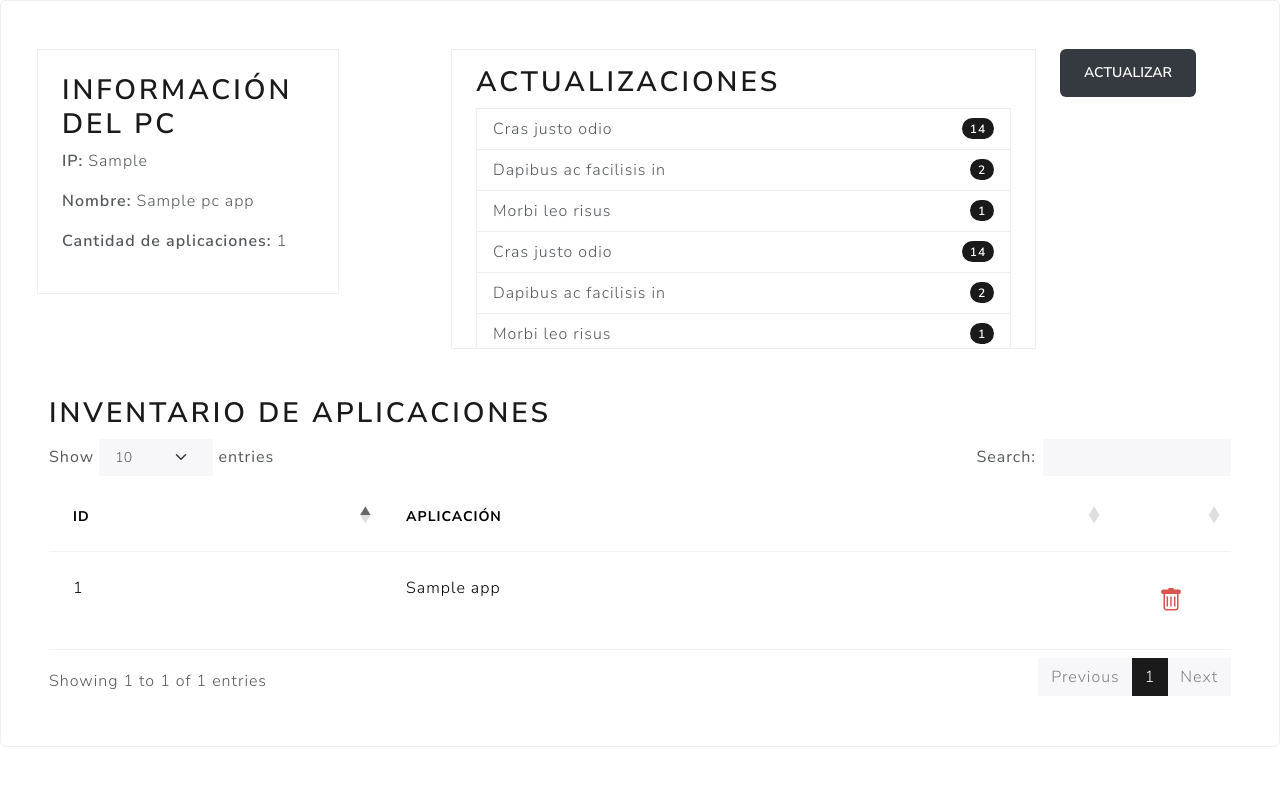
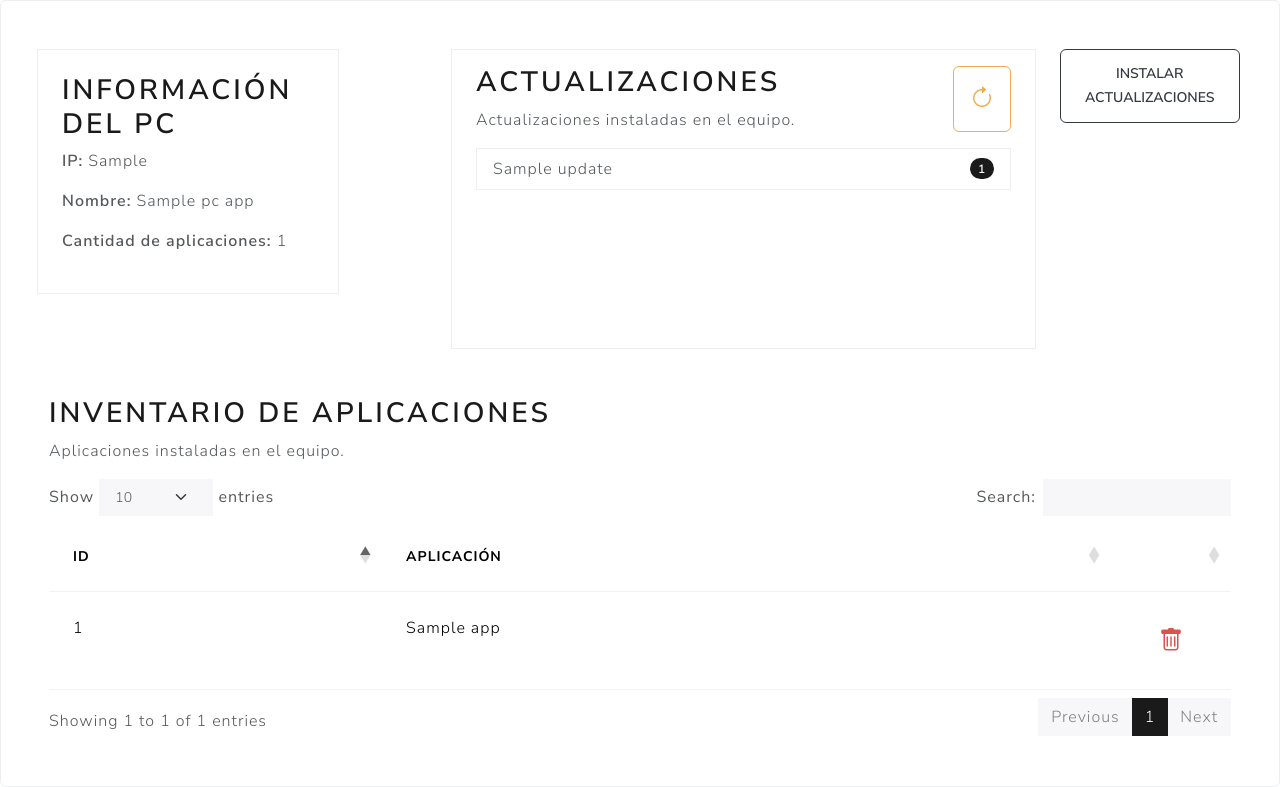
Before and after one commit to cjgutierrez44/fundacionmichin-gestion-equipos-ui, a Flask app: template templates/script_pages/app_inventory.html in a window 1280 px wide. Shown: the part 82-869 px from the top of the page. Before the commit the page ends 829 px from the top, so only its background shows below. Run offline with Flask 2, Linux system fonts and the light colour scheme; the template is opened without the code that fills it: most values are stand-ins (such as "Sample title", 1, 10 or a date in 2020); some libraries are stand-ins or nearby versions.

Commit message:
all functions included in ui

```diff
--- a/static/js/functions-controller.js
+++ b/static/js/functions-controller.js
@@ -1,30 +1,36 @@
-const TEMPS_CLEANING_BTN = document.getElementById('temps_cleaning_btn');
-const UPDATES_INSTALLER_BTN = document.getElementById('updates_installer_btn');
-
-TEMPS_CLEANING_BTN.addEventListener('click', function(e){
-	execBackFunction(e, functions.TEMPS_CLEANING, 'Limpiando temporales');
-});
-
-UPDATES_INSTALLER_BTN.addEventListener('click', function(e){
-	execBackFunction(e, functions.UPDATES_INSTALLER, 'Instalando actualizaciones');
-});
-
-functions = {
+let functions = {
 	'TEMPS_CLEANING': '/temps_cleaning',
-	'UPDATES_INSTALLER': '/updates_installer'
+	'UPDATES_INSTALLER': '/updates_installer',
+	'UPDATE_PC': '/updates_installer/',
+	'LOAD_UPDATES': '/updates_inventory/re_scan',
+	'UNINSTALL_APP': '/app_uninstaller',
+	'SITE_BLOCKER': '/site_blocker'
 }
 
-function execBackFunction(e, url, btnText){
-	const ORIGINAL_TEXT = e.target.innerText
-	setLoaderOnButton(e.target, btnText);
-	fetch(url).then(response => {
-		return response.json();
-	})
-	.then(data => {
-		mostrarToast(data['status_code'], data['response']);
-	}).finally(()=>{
-		resetButtonText(e.target, ORIGINAL_TEXT);
-	});
+function setHostUpdate(host){
+	functions.UPDATE_PC = "/updates_installer/pc/" + host;
+}
+
+function setAppUninstall(host, appId){
+	functions.UNINSTALL_APP = "/app_uninstaller/host/" + host + "/app_id/" + appId;
+}
+
+async function execBackFunction(e, url, btnText) {
+    const ORIGINAL_TEXT = e.target.innerHTML;
+    if(e.target.tagName == 'I'){
+    	setLoaderOnButton(e.target.parentElement, btnText);
+    }else {
+    	setLoaderOnButton(e.target, btnText);
+    }
+    try {
+        const response = await fetch(url);
+        const data = await response.json();
+        mostrarToast(data['status_code'], data['response']);
+    } catch (error) {
+        console.error('Error:', error);
+    } finally {
+        resetButtonText(e.target, ORIGINAL_TEXT);
+    }
 }
 
 function setLoaderOnButton(button, text){
@@ -33,7 +39,7 @@ function setLoaderOnButton(button, text){
 }
 
 function resetButtonText(button, text){
-	button.innerText = text;
+	button.innerHTML = text;
 	button.disabled = false;
 }
 
@@ -41,9 +47,7 @@ function resetButtonText(button, text){
 function mostrarToast(type, text) {
 	var toast = document.getElementById('miToast');
 	toast.innerHTML = text;
-	toast.classList.remove('alert-success');
-	toast.classList.remove('alert-danger');
-	toast.classList.remove('alert-info');
+	toast.classList.remove('alert-success', 'alert-danger', 'alert-info');
 	toast.classList.add('show');
 	if (type == 200) {
 		toast.classList.add('alert-success');
@@ -52,8 +56,10 @@ function mostrarToast(type, text) {
 	}else{
 		toast.classList.add('alert-info');
 	}
-
 	setTimeout(function() {
 		toast.classList.remove('show');
 	}, 2500);
 }
+
+
+export {setHostUpdate, setAppUninstall, functions, execBackFunction};
--- /dev/null
+++ b/static/js/pc-info-functions.js
@@ -0,0 +1,27 @@
+import {setHostUpdate, setAppUninstall, functions, execBackFunction} from './functions-controller.js';
+
+const UPDATE_PC_BTN = document.getElementById('update_pc_btn');
+const LOAD_UPDATES_BTN = document.getElementById('load_updates_btn');
+const UNINSTALL_APPS_BTNS = document.getElementsByClassName('uninstall-app-btn');
+
+UPDATE_PC_BTN.addEventListener('click', async function (e) {
+    setHostUpdate(e.target.classList[0]);
+    await execBackFunction(e, functions.UPDATE_PC, 'Actualizando equipo');
+});
+
+LOAD_UPDATES_BTN.addEventListener('click', async function (e) {
+    await execBackFunction(e, functions.LOAD_UPDATES, '');
+    window.location.reload();
+});
+
+
+Array.from(UNINSTALL_APPS_BTNS).forEach(btn =>{
+	btn.addEventListener('click', async function(e) {
+			if(e.target.tagName == 'I'){
+				setAppUninstall(e.target.parentElement.classList[1], e.target.parentElement.classList[2].replace('{', '').replace('}', ''));
+			}else {
+				setAppUninstall(e.target.classList[1], e.target.classList[2].replace('{', '').replace('}', ''));
+			}
+			await execBackFunction(e, functions.UNINSTALL_APP, '');
+		});
+});
--- a/templates/base.html
+++ b/templates/base.html
@@ -48,8 +48,8 @@
    <div class="container-fluid px-md-4 py-md-3 border rounded">
       {% block content %}{% endblock %}
    </div>
-   <script type="text/javascript" src="{{ url_for('static', filename='js/functions-controller.js') }}"></script>
-
+   <script type="module" src="{{ url_for('static', filename='js/functions-controller.js') }}"></script>
+   {% block scripts %}{% endblock %}
 
 <script src="https://code.jquery.com/jquery-3.3.1.slim.min.js"></script>
 <script type="text/javascript" charset="utf8" src="https://cdn.datatables.net/1.10.19/js/jquery.dataTables.min.js"></script>
@@ -58,7 +58,7 @@
 
 <script>
   $(document).ready(function() {
-    $('#miTabla').DataTable();  // Asigna DataTable a la tabla con el id 'miTabla'
+    $('#miTabla').DataTable();
   });
 </script>
 
--- a/templates/components/hosts_table.html
+++ b/templates/components/hosts_table.html
@@ -11,7 +11,7 @@
 		<tr>
 			<td>PC - {{host.name}}</td>
 			<td>{{host.ip}}</td>
-			<td class="min-width-column"><a class="btn rounded fs-3 text-info" href="{{url_for('app_inventory.index', ip=host.ip)}}"><i class="bi bi-caret-right"></i></a></td>
+			<td class="min-width-column"><a class="btn btn-outline-dark border-0 rounded fs-3" href="{{url_for('app_inventory.index', ip=host.ip)}}"><i class="bi bi-eye"></i></a></td>
 		</tr>
 		{% endfor %}
 	</tbody>
--- a/templates/components/menu_functions.html
+++ b/templates/components/menu_functions.html
@@ -1,4 +1,3 @@
 <button class="btn rounded border-1 btn-outline-dark p-4 my-2" id="temps_cleaning_btn">Limpieza de temporales</button>
 <button class="btn rounded border-1 btn-outline-dark p-4 my-2" id="updates_installer_btn">Instalar actualizaciones</button>
-<a class="btn rounded border-1 btn-outline-dark p-4 my-2" href="{{url_for('index')}}" >Bloqueador de sitios</a>
-<a class="btn rounded border-1 btn-outline-dark p-4 my-2" href="{{url_for('host_inventory.index')}}" >Inventario de equipos</a>
+<button class="btn rounded border-1 btn-outline-dark p-4 my-2" id="sites_blocker_btn">Bloqueador de sitios</button>
--- a/templates/script_pages/app_inventory.html
+++ b/templates/script_pages/app_inventory.html
@@ -12,54 +12,37 @@
 	<div class="col-md-8 d-flex max-height">
 
 		<div class="col-md-9 px-md-4 my-2 border height-100 overflow-auto">
-			<h2 class="mt-3">Actualizaciones</h2>
+			<div class="d-flex flex-row justify-content-between">
+			<div>
+				<h2 class="mt-3">Actualizaciones</h2>
+				<p>Actualizaciones instaladas en el equipo.</p>
+			</div>
+			<button id="load_updates_btn" class="btn btn-outline-warning btn-sm border-1  fs-3 rounded my-3"><i class="bi bi-arrow-clockwise"></i></button>
+			</div>
 			<ul class="list-group">
+				{% if pc_updates.updates is not defined or pc_updates.updates is none %}
+				<p>No hay actualizaciones instaladas</p>
+				{% else %}
+				{% for update in pc_updates.updates %}
+
 				<li class="list-group-item d-flex justify-content-between align-items-center">
-					Cras justo odio
-					<span class="badge bg-primary rounded-pill">14</span>
+					{{update.Name}}
+					<span class="badge bg-primary rounded-pill">{{update.Size}}</span>
 				</li>
-				<li class="list-group-item d-flex justify-content-between align-items-center">
-					Dapibus ac facilisis in
-					<span class="badge bg-primary rounded-pill">2</span>
-				</li>
-				<li class="list-group-item d-flex justify-content-between align-items-center">
-					Morbi leo risus
-					<span class="badge bg-primary rounded-pill">1</span>
-				</li>
-				<li class="list-group-item d-flex justify-content-between align-items-center">
-					Cras justo odio
-					<span class="badge bg-primary rounded-pill">14</span>
-				</li>
-				<li class="list-group-item d-flex justify-content-between align-items-center">
-					Dapibus ac facilisis in
-					<span class="badge bg-primary rounded-pill">2</span>
-				</li>
-				<li class="list-group-item d-flex justify-content-between align-items-center">
-					Morbi leo risus
-					<span class="badge bg-primary rounded-pill">1</span>
-				</li>
-				<li class="list-group-item d-flex justify-content-between align-items-center">
-					Cras justo odio
-					<span class="badge bg-primary rounded-pill">14</span>
-				</li>
-				<li class="list-group-item d-flex justify-content-between align-items-center">
-					Dapibus ac facilisis in
-					<span class="badge bg-primary rounded-pill">2</span>
-				</li>
-				<li class="list-group-item d-flex justify-content-between align-items-center">
-					Morbi leo risus
-					<span class="badge bg-primary rounded-pill">1</span>
-				</li>
+
+				{% endfor %}
+				{% endif %}
 			</ul>
 		</div>
 		<div class="col-md-3 px-md-4 my-2">
-			<button class="btn btn-dark rounded">Actualizar</button>
+			<button id="update_pc_btn" class="{{pc_apps.ip}} btn btn-outline-dark border-1 rounded">Instalar actualizaciones</button>
 		</div>
 	</div>
 
 </div>
 <div class="row p-md-4 my-2" >
 	<h2 class="">Inventario de aplicaciones</h2>
+	<p>Aplicaciones instaladas en el equipo.</p>
 	<table id="miTabla" class="table">
 		<thead>
 			<tr>
@@ -73,10 +56,15 @@
 			<tr>
 				<td>{{app.IdentifyingNumber}}</td>
 				<td>{{app.Name}}</td>
-				<td class="min-width-column"><button class="btn rounded fs-3 text-danger"><i class="bi bi-trash"></i></button></td>
+				<td class="min-width-column"><button class="uninstall-app-btn {{pc_apps.ip}} {{app.IdentifyingNumber}} btn btn-outline-danger border-0 rounded fs-3 "><i class="bi bi-trash"></i></button></td>
 			</tr>
 			{% endfor %}
 		</tbody>
 	</table>
 </div>
 {% endblock %}
+
+
+{% block scripts %}
+<script type="module" src="{{ url_for('static', filename='js/pc-info-functions.js') }}"></script>
+{% endblock %}
--- a/utils.py
+++ b/utils.py
@@ -45,7 +45,7 @@ def process_request(function_result = True, response_msg = 'Tabajo terminado. (p
         'response': ''
     }
 
-    if function_result:
+    if  function_result:
         data['status_code'] = 200
         data['response'] = response_msg
     else:
```
Also changed, not shown: app_inventory.py (+14 -3 lines), app_uninstaller.py (+10 -5 lines), site_blocker.py (+8 -3 lines), static/js/home-functions.js (added, +17 -0 lines), templates/index.html (+7 -2 lines), updates_installer.py (+2 -18 lines), updates_inventory.py (+31 -4 lines), main.py (line endings or trailing spaces).
